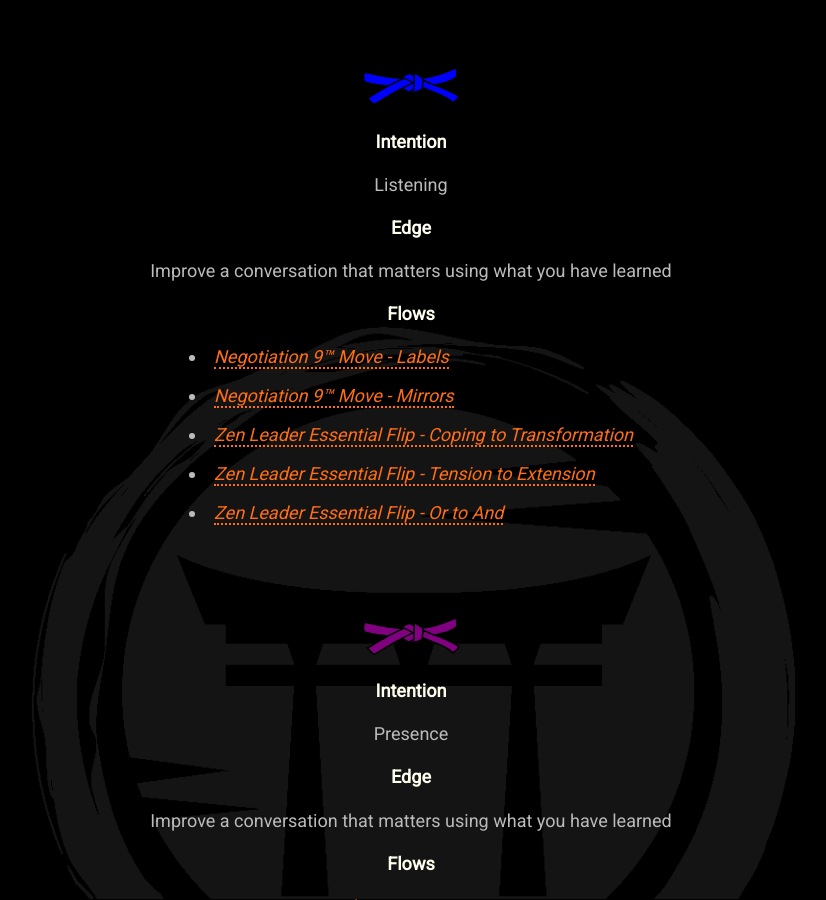
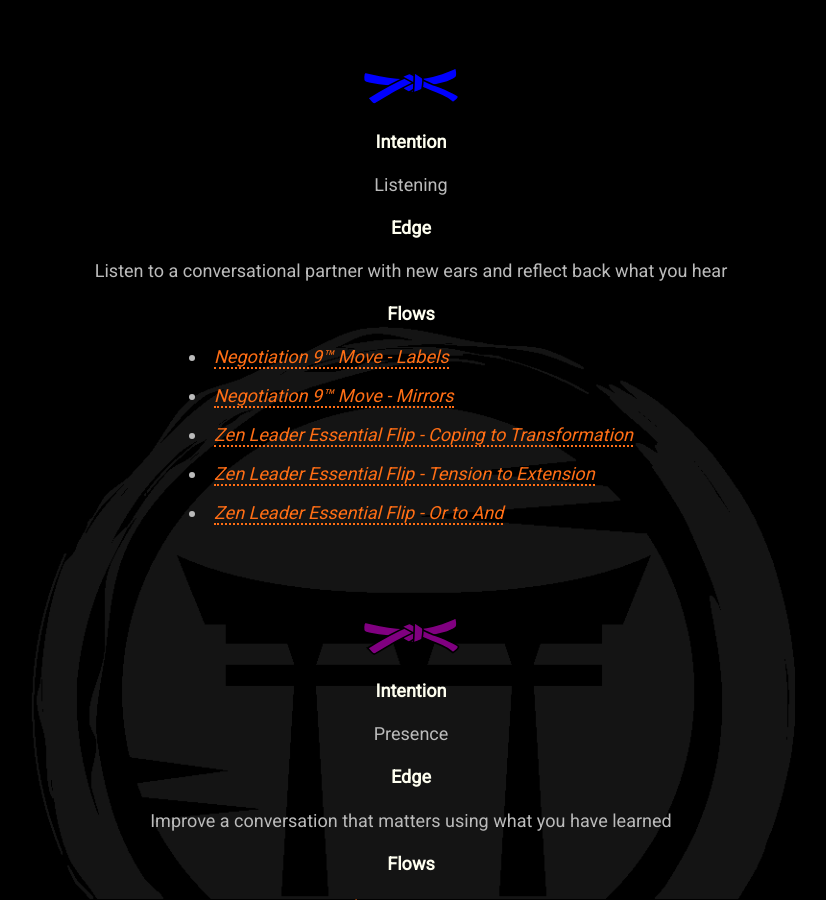
Before and after one commit to mindset-dojo/mindset-dojo.github.io, a Jekyll site: the page built from program.md, in a window 1280 px wide and 900 px high, scrolled down 3148 px. Shown: the whole window, without its empty margins (229-1055 px from the left). Built offline with Jekyll 4.4.1, drawn with Linux system fonts in a browser that asks for light colours; some web fonts are replaced.

Commit message:
feat(program): align blue level edge challenge with intention.

```diff
--- a/_data/program.yaml
+++ b/_data/program.yaml
@@ -75,7 +75,7 @@
     label: 4th Kyu
     level: -4
     intention: Listening
-    edge: Improve a conversation that matters using what you have learned
+    edge: Listen to a conversational partner with new ears and reflect back what you hear
     flows:
       - label: Negotiation 9™ Move - Labels
         url: https://www.blackswanltd.com/newsletter/infographic-the-black-swan-groups-negotiation-9
```
